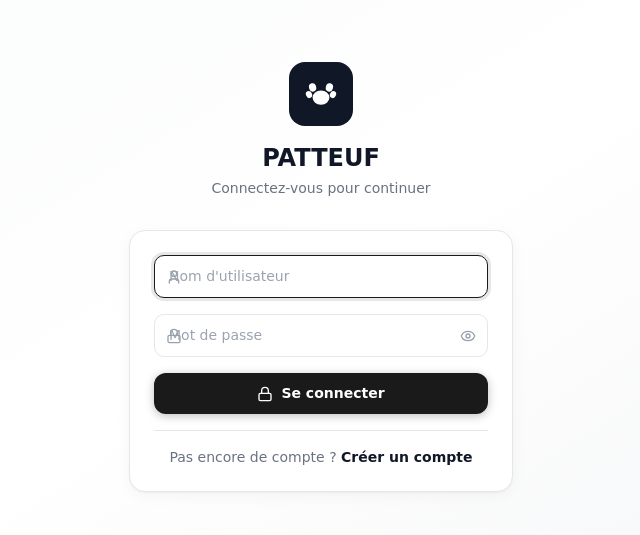
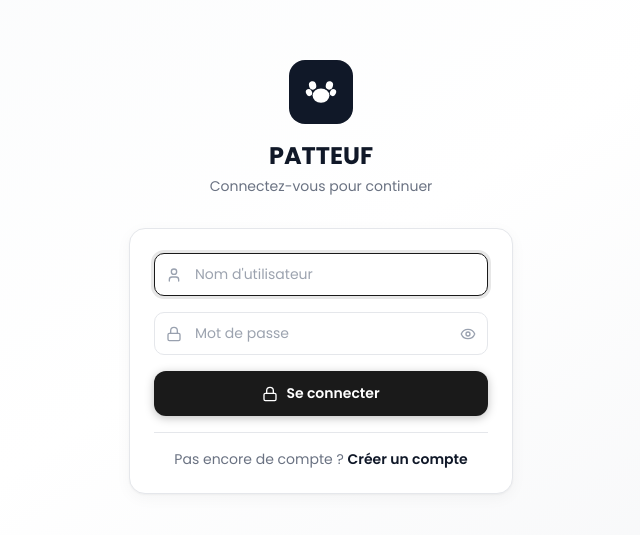
Before and after one commit to dahy123/patteuf-react, a React (Vite) app: page /patteuf-react/login in a window 1280 px wide. Shown: the part 123-658 px from the top of the page, without its empty margins (319-959 px from the left). Built offline with nearby package versions, Linux system fonts and the light colour scheme.

Commit message:
changemnt police

```diff
--- a/index.html
+++ b/index.html
@@ -12,7 +12,7 @@
     <link rel="apple-touch-icon" href="/icons/icon-192x192.svg" />
     <link rel="preconnect" href="https://fonts.googleapis.com" />
     <link rel="preconnect" href="https://fonts.gstatic.com" crossorigin />
-    <link href="https://fonts.googleapis.com/css2?family=Inter:wght@400;500;600;700&display=swap" rel="stylesheet" />
+    <link href="https://fonts.googleapis.com/css2?family=Poppins:wght@400;500;600;700&display=swap" rel="stylesheet" />
     <title>PATTEUF - Gestion & Vente</title>
   </head>
   <body>
--- a/src/index.css
+++ b/src/index.css
@@ -58,7 +58,7 @@ html {
 body {
   margin: 0;
   padding: 0;
-  font-family: 'Comic Sans MS', 'Comic Sans', cursive, system-ui, sans-serif;
+  font-family: 'Poppins', system-ui, sans-serif;
   min-height: 100vh;
 }
 
@@ -71,6 +71,7 @@ body {
 ::-webkit-scrollbar-track { background: transparent; }
 ::-webkit-scrollbar-thumb { background: #d1d5db; border-radius: 3px; }
 
+@layer components {
   /* ── Card system ── */
   .card {
     background: white;
@@ -152,7 +153,8 @@ body {
   /* ── Inputs ── */
   .input {
     width: 100%;
-  padding: 10px 14px;
+    padding-block: 10px;
+    padding-inline: 14px;
     font-size: 14px;
     border: 1.5px solid #e5e7eb;
     border-radius: 10px;
@@ -181,6 +183,7 @@ body {
     border-radius: 20px;
     letter-spacing: 0.02em;
   }
+}
 
 /* ── Animations ── */
 @keyframes fadeIn {
```
Lines whose indentation alone changed are shown as unchanged.
